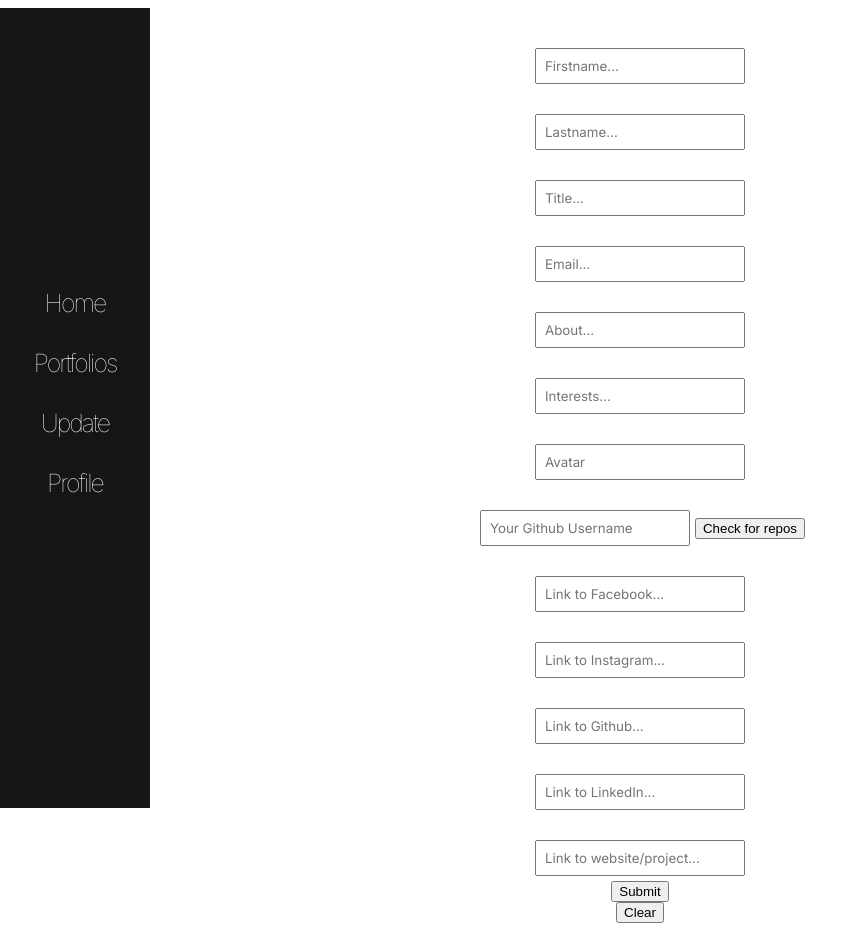
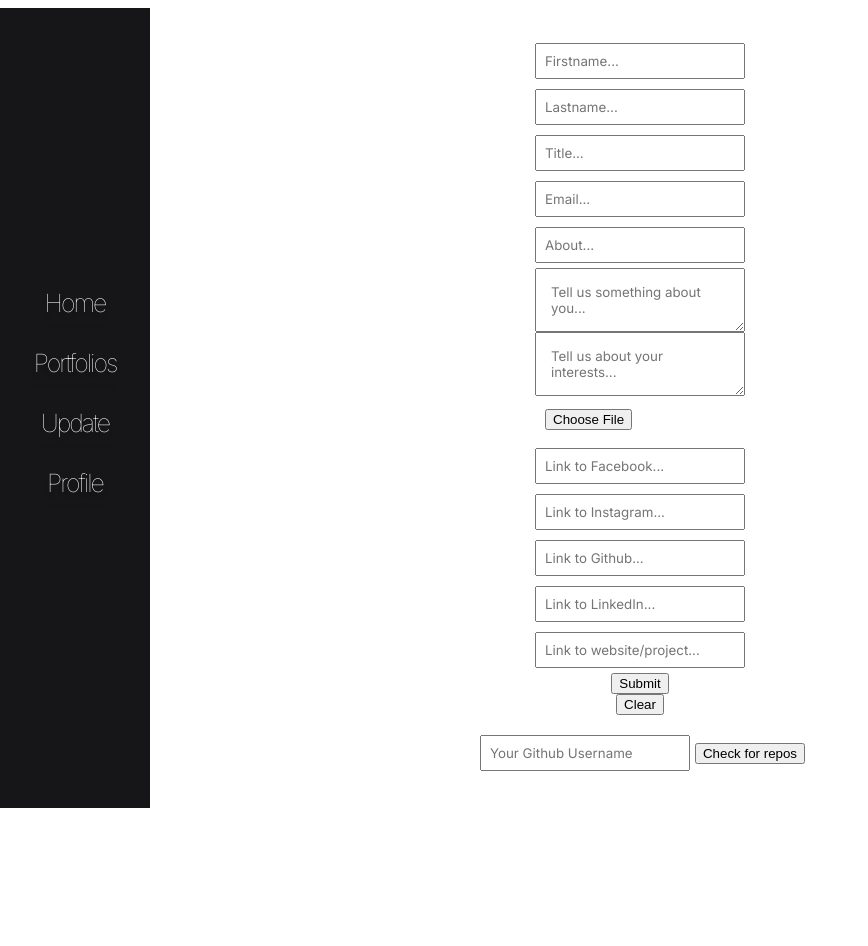
Before and after one commit to ChristopherHearne/Nuxt3-Project, a Nuxt app: page /update in a window 1280 px wide. Shown: the whole page, without its empty margins (0-868 px from the left). After the commit the page ends 808 px from the top, so only its background shows below. Built offline with nearby package versions, Linux system fonts and the light colour scheme.

Commit message:
put all inputs into a form and changed to relevant types

```diff
--- a/components/FormSection.vue
+++ b/components/FormSection.vue
@@ -1,69 +1,61 @@
 <template lang="">
   <div class="input-container">
-    <span>Firstname</span>
+    <form @submit-prevent="handleSubmit" class="input-container">
       <input
         placeholder="Firstname..."
         type="text"
         v-model="profileInfo.firstName"
       />
-    <span>Lastname</span>
       <input
         placeholder="Lastname..."
         type="text"
         v-model="profileInfo.lastName"
       />
-    <span>Title</span>
       <input placeholder="Title..." type="text" v-model="profileInfo.title" />
-    <span>Email</span>
       <input placeholder="Email..." type="email" v-model="profileInfo.email" />
-    <span>About you</span>
       <input placeholder="About..." type="text" v-model="profileInfo.about" />
-    <span> Your interests</span>
+      <textarea
+        placeholder="Tell us something about you..."
+        v-model="profileInfo.about"
+      ></textarea>
+      <textarea
+        placeholder="Tell us about your interests..."
+        v-model="profileInfo.interests"
+      ></textarea>
+      <input placeholder="Avatar" type="file" @change="profileInfo.avatar" />
       <input
-      placeholder="Interests..."
-      type="text"
-      v-model="profileInfo.interests"
+        placeholder="Link to Facebook..."
+        type="url"
+        v-model="profileInfo.facebook"
       />
-    <span> Avatar </span>
-    <input placeholder="Avatar" type="text" v-model="profileInfo.avatar" />
-    <span>Connect your Github Account</span>
+      <input
+        placeholder="Link to Instagram..."
+        type="url"
+        v-model="profileInfo.instagram"
+      />
+      <input
+        placeholder="Link to Github..."
+        type="url"
+        v-model="profileInfo.github"
+      />
+      <input
+        placeholder="Link to LinkedIn..."
+        type="url"
+        v-model="profileInfo.linkedin"
+      />
+      <input
+        placeholder="Link to website/project..."
+        type="url"
+        v-model="profileInfo.website"
+      />
+      <button type="submit">Submit</button>
+      <button>Clear</button>
+    </form>
     <div class="github-container">
       <input placeholder="Your Github Username" v-model="gitHubUser" />
       <button @click="getRepos">Check for repos</button>
       <div class="github-message"></div>
     </div>
-    <span>Your Facebook</span>
-    <input
-      placeholder="Link to Facebook..."
-      type="url"
-      v-model="profileInfo.facebook"
-    />
-    <span>Your Instagram</span>
-    <input
-      placeholder="Link to Instagram..."
-      type="url"
-      v-model="profileInfo.instagram"
-    />
-    <span>Your Github</span>
-    <input
-      placeholder="Link to Github..."
-      type="url"
-      v-model="profileInfo.github"
-    />
-    <span>Your LinkedIn</span>
-    <input
-      placeholder="Link to LinkedIn..."
-      type="url"
-      v-model="profileInfo.linkedin"
-    />
-    <span>Your website</span>
-    <input
-      placeholder="Link to website/project..."
-      type="url"
-      v-model="profileInfo.website"
-    />
-    <button @click="postProfile">Submit</button>
-    <button>Clear</button>
   </div>
 </template>
 <script>
@@ -77,17 +69,20 @@ export default {
     };
   },
   methods: {
-    async postProfile() {
+    async handleSubmit() {
       const profileData = { ...this.profileInfo };
+
       var form_data = new FormData();
+
       Object.keys(profileData).forEach((key) =>
         form_data.append(key, profileData[key])
       );
+
       return await fetch("http://localhost:10157/api/Profile", {
         method: "POST",
         mode: "no-cors",
         body: form_data,
-      })
+      });
     },
     async getRepos() {
       const response = await fetch(
@@ -131,4 +126,13 @@ export default {
   padding: 8px;
   width: 190px;
 }
+
+textarea{
+	font-family: 'Inter', sans-serif;
+	padding: 15px;
+}
+
+button{
+	cursor: pointer;
+}
 </style>
```
Lines whose indentation alone changed are shown as unchanged.
